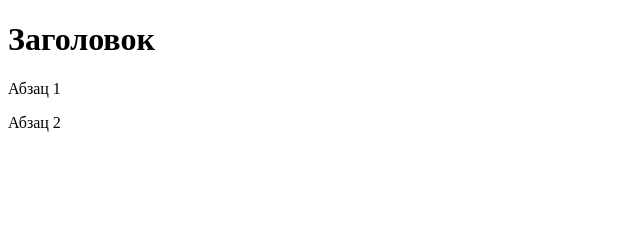
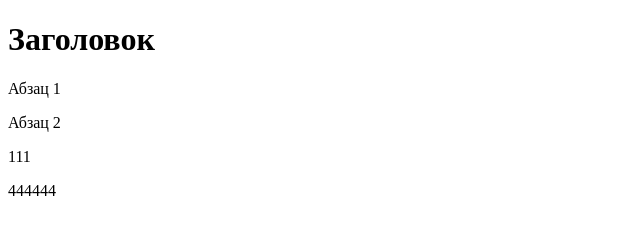
Before and after one commit to false-exe/GitTest, a plain HTML site: page index.html in a window 1280 px wide. Shown: the full height of the page, 0-640 px from the left. Drawn offline with Linux system fonts and the light colour scheme.

Commit message:
Второй коммит

```diff
--- a/index.html
+++ b/index.html
@@ -8,5 +8,7 @@
         <h1>Заголовок</h1>
         <p>Абзац 1</p>
         <p>Абзац 2</p>
+        <p>111</p>
+        <p>444444</p>
     </body>
 </html>
```
